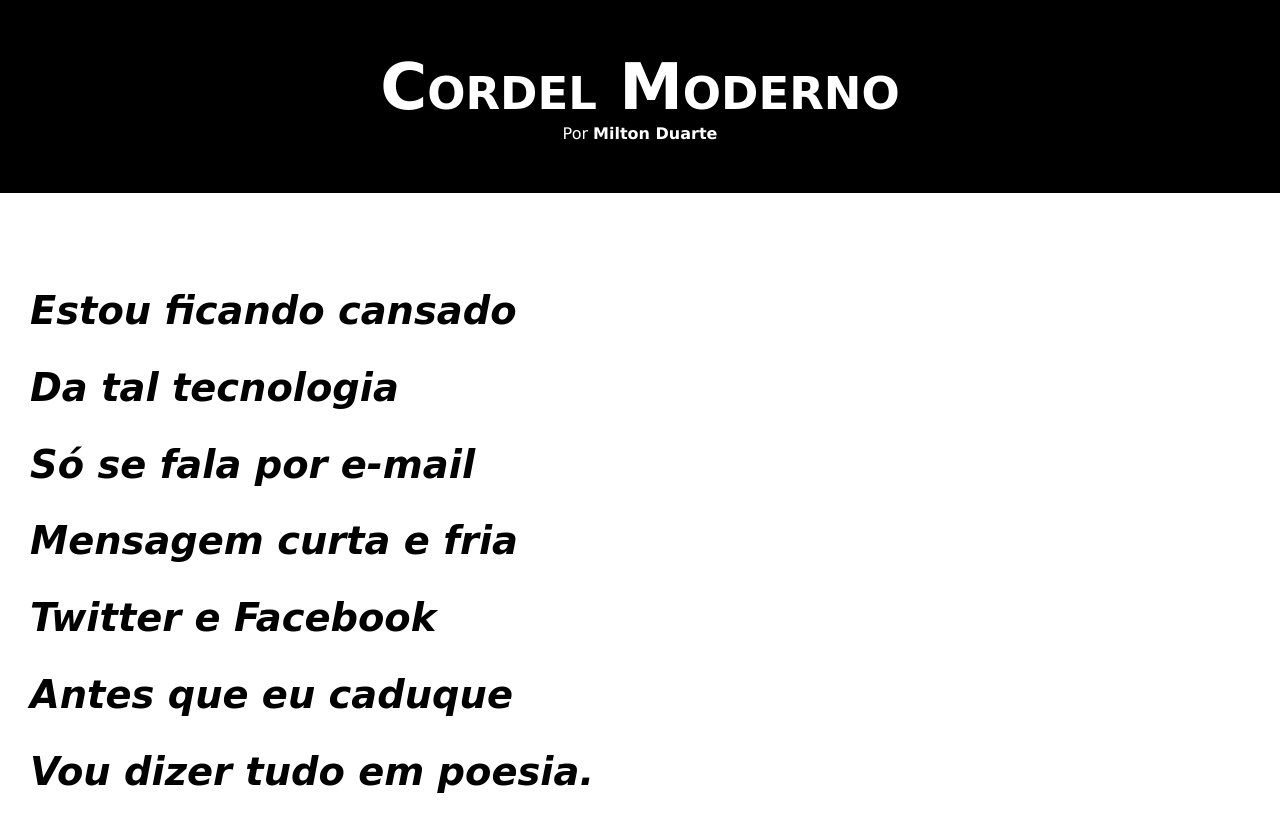
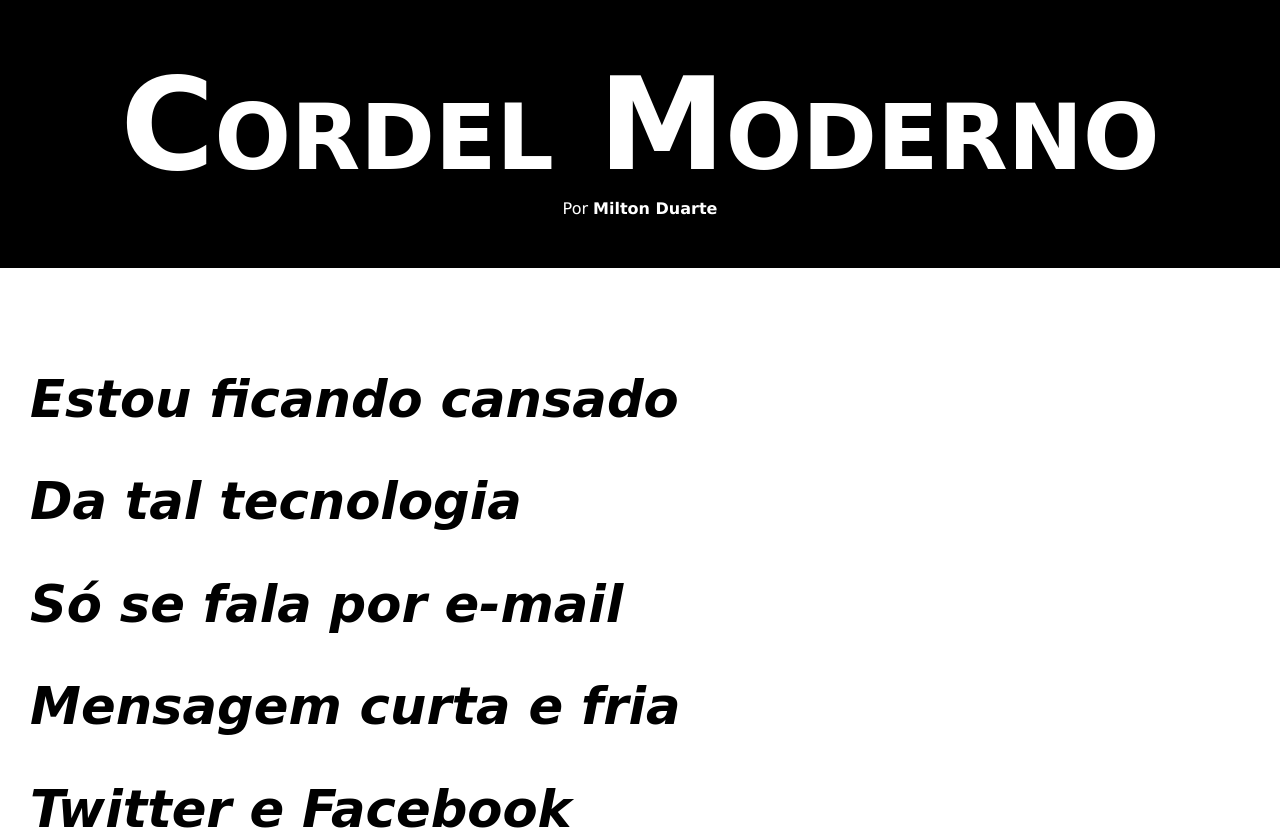
Before and after one commit to thiagoaugustoandrade/projeto-cordel, a plain HTML site: page index.html in a window 1280 px wide. Shown: the top 830 px of the page. Drawn offline with Linux system fonts and the light colour scheme.

Commit message:
Update style.css

```diff
--- a/estilo/style.css
+++ b/estilo/style.css
@@ -44,7 +44,7 @@ header > h1 {
     padding-top: 50px;
     font-variant: small-caps;
     font-family: var(--fonte2);
-    font-size: 5vw;
+    font-size: 10vw;
 }
 
 header > p {
@@ -74,7 +74,7 @@ section {
     font-family: var(--fonte3);
     font-style: italic;
     font-weight: bolder;
-    font-size: 3vw;
+    font-size: 4vw;
 }
 
 section > p {
```
